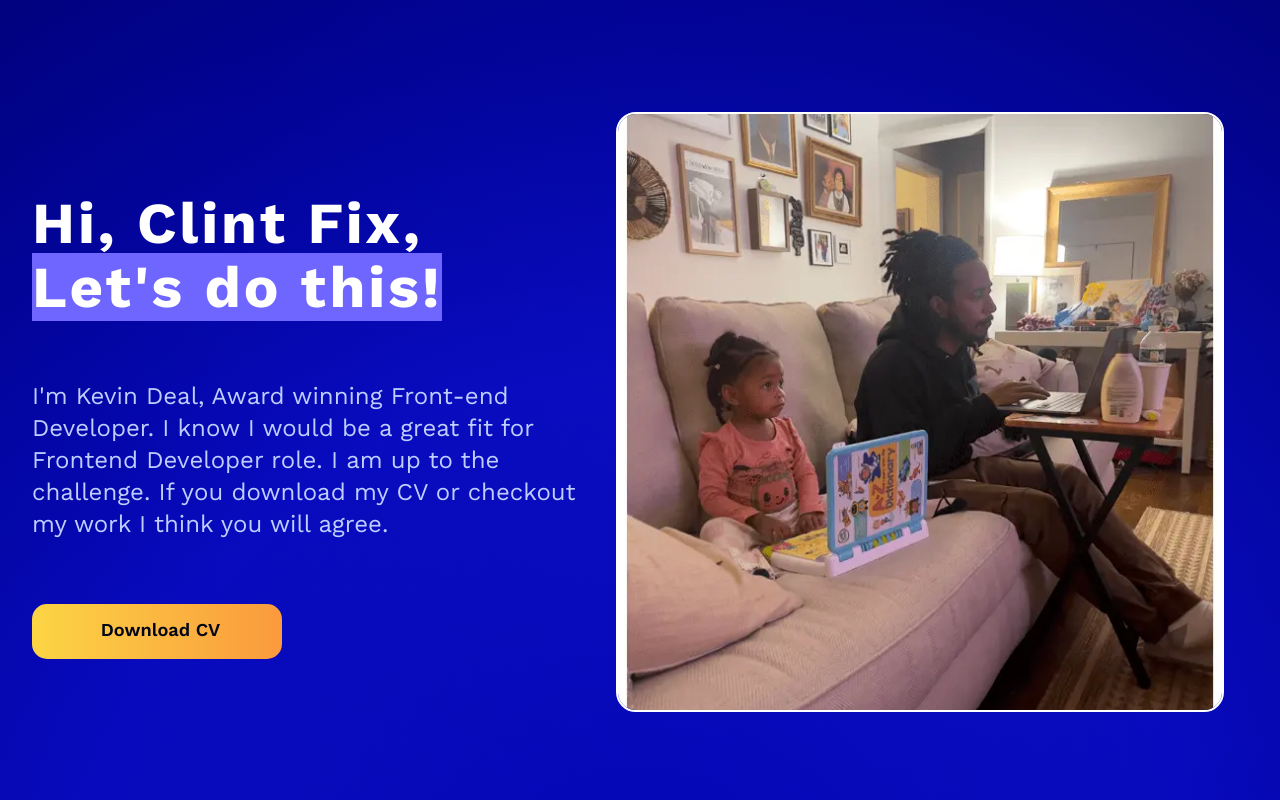
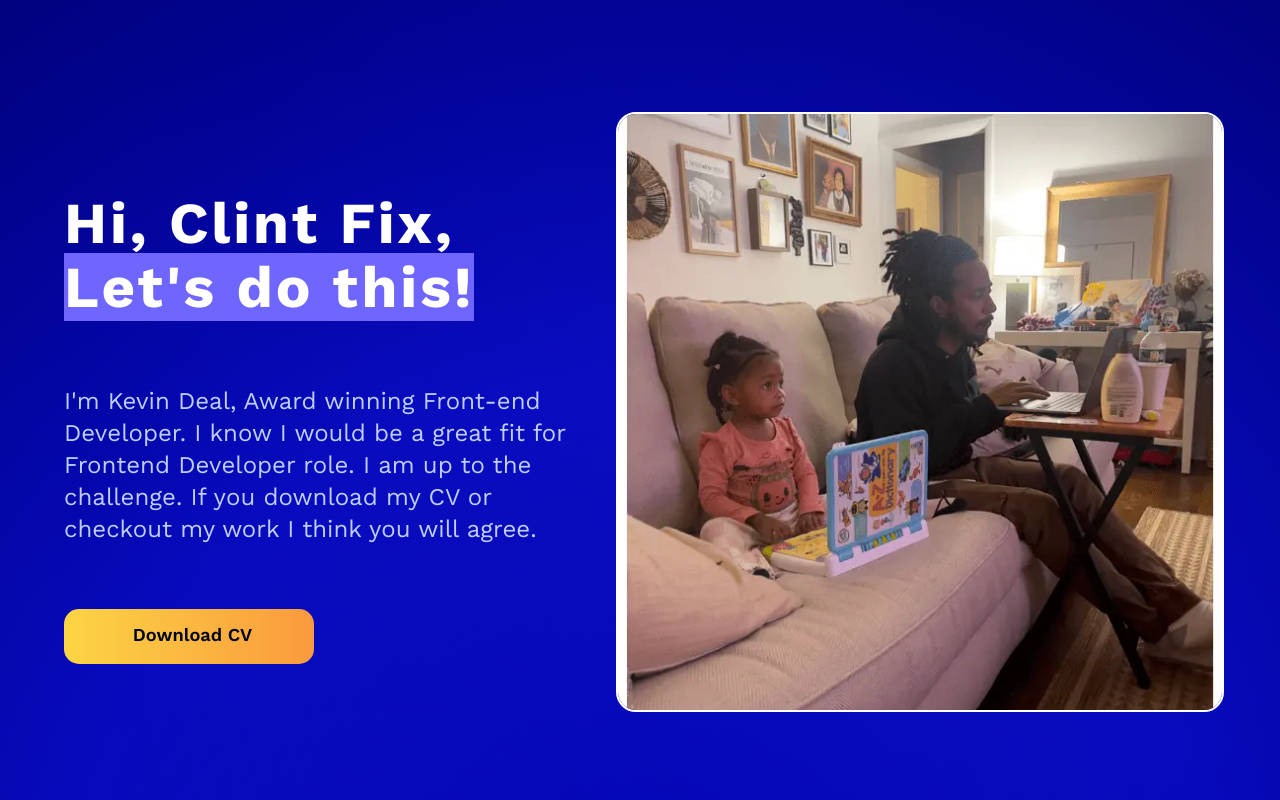
Before and after one commit to kevindeal/SynthesisTutor-Portfolio, a React (Vite) app: page / in a window 1280 px wide. Shown: the top 800 px of the page. Built offline with nearby package versions, Linux system fonts and the light colour scheme.

Commit message:
vercel error,type animation, button resize

```diff
--- a/src/components/hero/hero.css
+++ b/src/components/hero/hero.css
@@ -11,3 +11,8 @@
   position: absolute;
   inset: 0%;
 }
+
+.type-span {
+  display: inline-block;
+  white-space: nowrap; /* Prevent wrapping */
+}
--- a/src/components/hero/hero.jsx
+++ b/src/components/hero/hero.jsx
@@ -1,5 +1,5 @@
 
-import { TypeOutHeader } from "./TypeOutHeader";
+import { HeroTypeSpan} from "./heroTypeSpan";
 
 export const Hero = () => {
   const hiringManager = 'Clint Fix';
@@ -9,9 +9,16 @@ export const Hero = () => {
 
   return (
     <section aria-label="hero" className="md:flex md:flex-row py-20">
-      <div className="hero-content md:w-[48%] md:mt-10">
-        <h1 className="hero-heading text-4xl md:text-[58px] tracking-wider font-bold text-white leading-[1.1] text-center md:text-left py-10" aria-label="heading">
-          Hi, {hiringManager}, <br></br><TypeOutHeader text="Let&apos;s do this!" />
+      <div className="hero-content md:w-[48%] px-8 md:mt-10">
+        <h1
+          className="hero-heading text-4xl md:text-[58px] tracking-wider font-bold text-white leading-[1.1] text-center md:text-left py-10"
+          aria-label="heading"
+        >
+          Hi, {hiringManager},
+          <br />
+          <div className="relative" style={{ minHeight: '1.2em' }}>
+            <HeroTypeSpan text="Let&apos;s do this!" />
+          </div>
         </h1>
         <picture className="mobile-img md:hidden w-full h-[300px] md:h-[600px]">
           <source
@@ -19,12 +26,29 @@ export const Hero = () => {
             media="(max-width:600px)"
             srcSet="src/components/hero/assets/kevinNnoa.webp"
           />
-          <img loading="eager" decoding="async" src="src/components/hero/assets/kevinNnoa.webp" alt="heroimg" id="heroimg" className="border-2 border-white rounded-[20px] w-full h-full object-cover aspect-square" />
+          <img
+            loading="eager"
+            decoding="async"
+            src="src/components/hero/assets/kevinNnoa.webp"
+            alt="heroimg"
+            id="heroimg"
+            className="border-2 border-white rounded-[20px] w-full h-full object-cover aspect-square"
+          />
         </picture>
-        <p className="hero-subhead mt-5 md:m-0 mb-6 md:mb-6 md:py-[20px] text-lg md:text-2xl text-center md:text-left text-[#bfceff] font-normal" aria-label="subheading">
-          I&apos;m Kevin Deal, Award winning Front-end Developer. I know I would be a great fit for {teamNeed}. I am up to the challenge. If you download my CV or checkout my work I think you will agree.
+        <p
+          className="hero-subhead mt-5 md:m-0 mb-6 md:mb-6 md:py-[20px] text-lg md:text-2xl text-center md:text-left text-[#bfceff] font-normal"
+          aria-label="subheading"
+        >
+          I&apos;m Kevin Deal, Award winning Front-end Developer. I know I
+          would be a great fit for {teamNeed}. I am up to the challenge. If you
+          download my CV or checkout my work I think you will agree.
         </p>
-        <a href={ctaUrl} aria-label={ctaText} className="hero-cta w-full flex flex-column text-center md:w-[250px] py-[20px]" download>
+        <a
+          href={ctaUrl}
+          aria-label={ctaText}
+          className="hero-cta w-full flex flex-column text-center md:w-[250px] py-[20px]"
+          download
+        >
           <span
             className="hero-button w-full gap-2 text-[#020718] bg-[#ffd000] bg-gradient-to-r from-[#fcd544] to-[#fa9a3d] border-none rounded-[15px] h-[55px] py-3 px-[30px] pr-[23px] text-[18.2px] font-semibold
             hover:bg-gradient-to-r hover:from-[#ffe066] hover:to-[#fdbb42] transition-all duration-80"
@@ -40,7 +64,14 @@ export const Hero = () => {
             media="(max-width:600px)"
             srcSet="src/components/hero/assets/kevinNnoa.webp"
           />
-          <img loading="eager" decoding="async" src="src/components/hero/assets/kevinNnoa.webp" alt="heroimg" id="heroimg" className="border-2 border-white rounded-[20px] w-full h-full object-cover" />
+          <img
+            loading="eager"
+            decoding="async"
+            src="src/components/hero/assets/kevinNnoa.webp"
+            alt="heroimg"
+            id="heroimg"
+            className="border-2 border-white rounded-[20px] w-full h-full object-cover"
+          />
         </picture>
       </div>
     </section>
--- a/src/components/hero/typeOutHeader.jsx
+++ b/src/components/hero/heroTypeSpan.jsx
@@ -2,7 +2,7 @@ import  { useState, useEffect } from 'react';
 import { motion } from "framer-motion";
 import PropTypes from 'prop-types';
 
-export const TypeOutHeader = ({ text }) => {
+export const HeroTypeSpan = ({ text }) => {
   const [displayText, setDisplayText] = useState('');
 
   useEffect(() => {
@@ -21,13 +21,13 @@ export const TypeOutHeader = ({ text }) => {
     <motion.span
     initial={{opacity: 0}}
     animate={{ opacity: 1 }}
-    className="bg-[#6f66ff]"
+    className="bg-[#6f66ff] type-span"
     >
       {displayText}
     </motion.span>
   )
 }
 
-TypeOutHeader.propTypes = {
+HeroTypeSpan.propTypes = {
   text: PropTypes.string.isRequired,
 };
```
